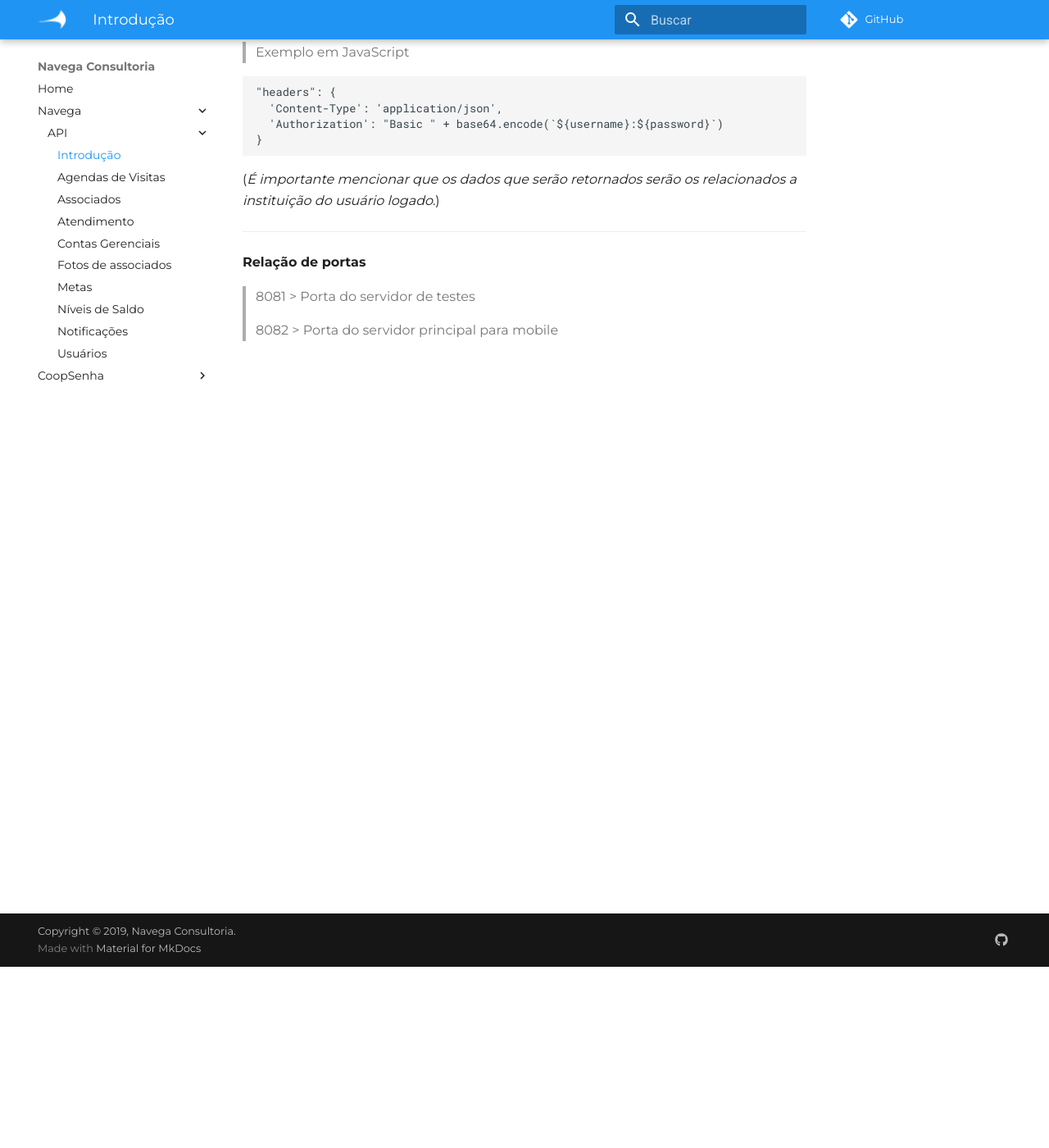
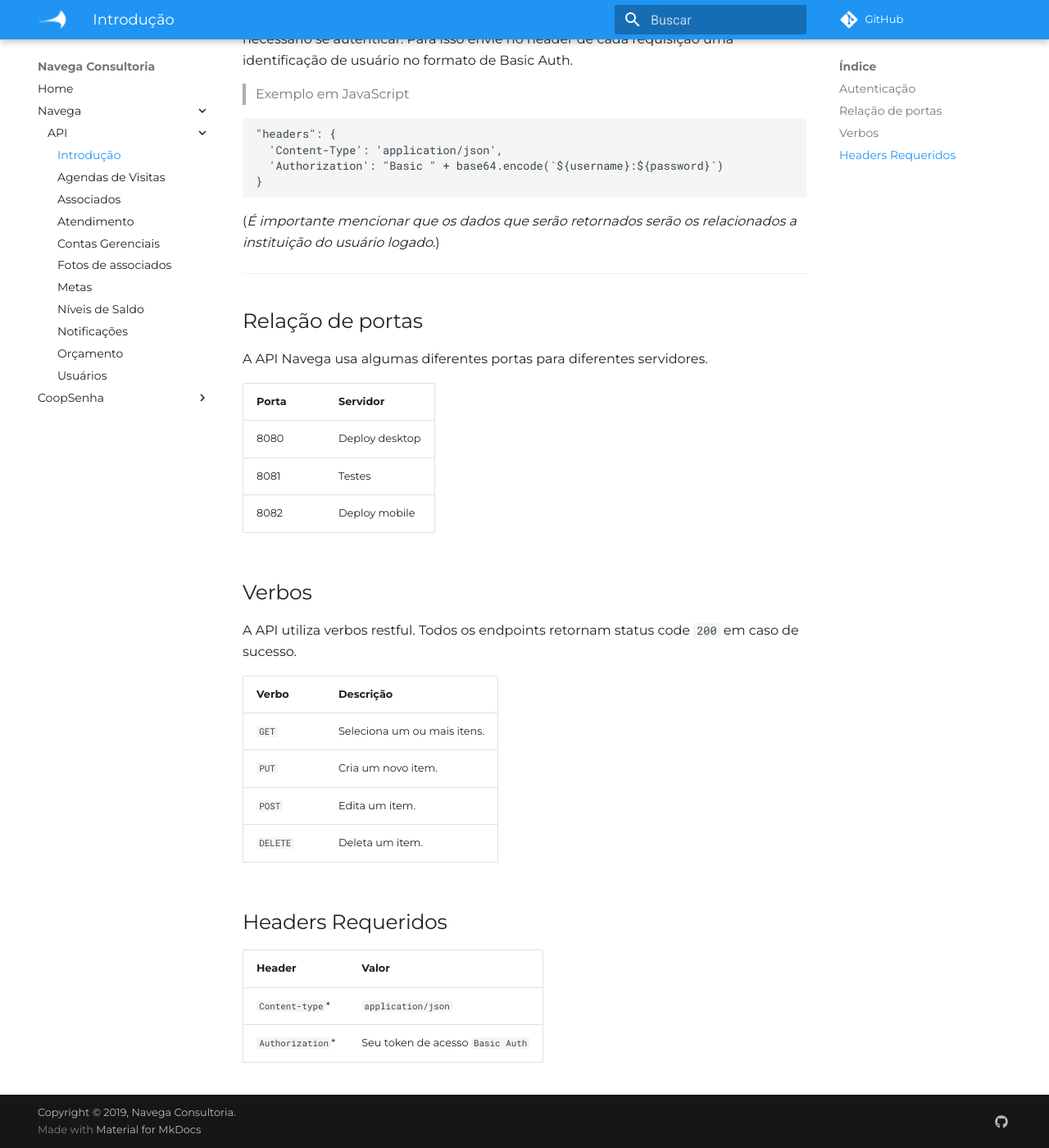
Before and after one commit to NavegaSistemas/Documentacao, an MkDocs documentation site: the page built from docs/Navega/API/introducao.md, in a window 1280 px wide and 1400 px high, scrolled down 221 px. Shown: the whole window at 82% size. Built offline with MkDocs 1.6.1 and Material for MkDocs 9.7.7, drawn with Linux system fonts in a browser that asks for light colours.

Commit message:
iniciado documentação do serviço de orçamentos

```diff
--- a/docs/Navega/API/introducao.md
+++ b/docs/Navega/API/introducao.md
@@ -1,5 +1,6 @@
 # Sobre a API
 
+## Autenticação
 
 A API da Navega Sistemas é de uso restrito. Para ter acesso ao seus recursos é necessário se autenticar. Para isso envie no header de cada requisição uma identificação de usuário no formato de Basic Auth.
 
@@ -15,8 +16,30 @@
 
 ---
 
-**Relação de portas**
-> 8081 > Porta do servidor de testes
->
-> 8082 > Porta do servidor principal para mobile
->
+## Relação de portas
+
+A API Navega usa algumas diferentes portas para diferentes servidores.
+
+|Porta|Servidor|
+|--|--|
+|8080|Deploy desktop|
+|8081|Testes|
+|8082|Deploy mobile|
+
+## Verbos
+
+A API utiliza verbos restful. Todos os endpoints retornam status code ``200`` em caso de sucesso.
+
+|Verbo|Descrição|
+|--|--|
+|``GET``|Seleciona um ou mais itens.|
+|``PUT``|Cria um novo item.|
+|``POST``|Edita um item.|
+|``DELETE``|Deleta um item.|
+
+## Headers Requeridos
+
+|Header|Valor|
+|--|--|
+|``Content-type``*|``application/json``|
+|``Authorization``*|Seu token de acesso ``Basic Auth``|
--- a/mkdocs.yml
+++ b/mkdocs.yml
@@ -36,6 +36,7 @@
       - Metas: Navega/API/metas.md
       - Níveis de Saldo: Navega/API/niveis_saldo.md
       - Notificações: Navega/API/notificacoes.md
+      - Orçamento: Navega/API/orcamento.md
       - Usuários: Navega/API/usuarios.md
   - CoopSenha:
     - API:
```
Also changed, not shown: docs/Navega/API/orcamento.md (added, +231 -0 lines), docs/assets/css/extra.css (line endings or trailing spaces).
